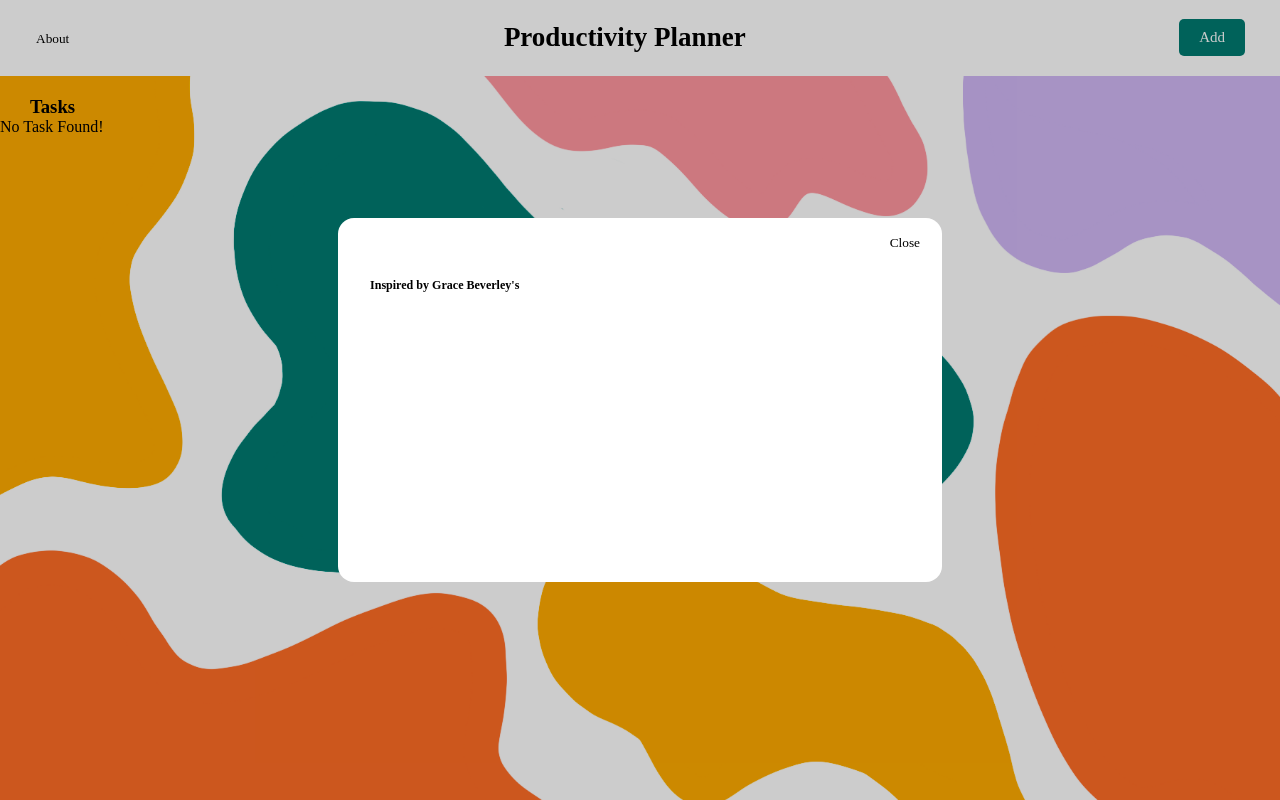
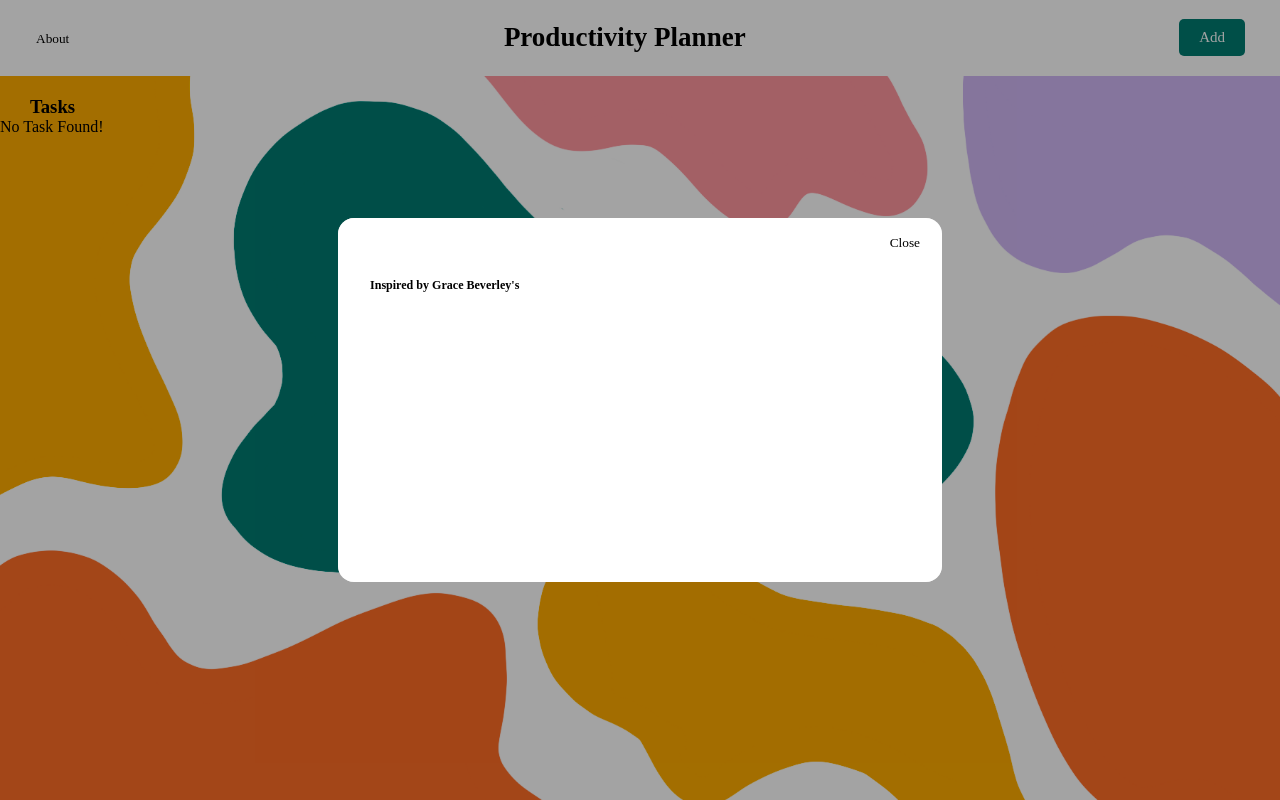
Before and after one commit to somunachima/productivity-planner, a React (Create React App) app: page / in a window 1280 px wide. Both pictures are taken after a click on the button "About". Built offline with nearby package versions, Linux system fonts and the light colour scheme; a web font is replaced by a local one.

Commit message:
add timed popup on loading of the app and a personalised favicon

```diff
--- a/public/index.html
+++ b/public/index.html
@@ -2,14 +2,14 @@
 <html lang="en">
   <head>
     <meta charset="utf-8" />
-    <!-- <link rel="icon" href="%PUBLIC_URL%/favicon.ico" /> -->
+    <link rel="icon" href="%PUBLIC_URL%/icon.png" />
     <meta name="viewport" content="width=device-width, initial-scale=1" />
     <meta name="theme-color" content="#000000" />
     <meta
       name="description"
-      content="Web site created using create-react-app"
+      content="Productivity Planner created using create-react-app"
     />
-    <link rel="apple-touch-icon" href="%PUBLIC_URL%/logo192.png" />
+    <link rel="apple-touch-icon" href="%PUBLIC_URL%/icon.png" />
     <link rel="manifest" href="%PUBLIC_URL%/manifest.json" />
 
     <link rel="stylesheet" href="https://cdnjs.cloudflare.com/ajax/libs/font-awesome/5.11.2/css/all.css" integrity="sha256-46qynGAkLSFpVbEBog43gvNhfrOj+BmwXdxFgVK/Kvc=" crossorigin="anonymous" />
--- a/src/components/Header.js
+++ b/src/components/Header.js
@@ -1,20 +1,31 @@
 import React from 'react';
 import Button from './Button';
 import Popup from './Popup';
-import { useState } from 'react';
+import { useState, useEffect } from 'react';
 import "../index.css";
 
 const Header = ({ showForm, changeTextAndColor }) => {
   const [buttonPopup, setButtonPopup] = useState(false);
+  const [timedPopup, setTimedPopup] = useState(false);
+
+  useEffect(() => {
+    setTimeout(() => {
+      setTimedPopup(true);
+    }, 3000);
+  }, []);
 
   return (
       <header>
         <div className="header">
           <div>
             <button onClick={() => setButtonPopup(true)} className="info-btn">About</button>
-            <Popup trigger={buttonPopup}>
-              <h6>Inspired by Grace Beverley's</h6>
-            </Popup>
+          <Popup trigger={buttonPopup} setTrigger={setButtonPopup}>
+            <h6>Inspired by Grace Beverley's</h6>
+          </Popup>
+
+          <Popup trigger={timedPopup} setTrigger={setTimedPopup}>
+            <h6>Inspired by Grace Beverley's</h6>
+          </Popup>
           </div>
           <h2 className="app-header">Productivity Planner</h2>
           <Button className="btn-header" onClick={showForm} color={changeTextAndColor ? '#6B0A22' : '#007B71'} text= {changeTextAndColor ? 'Close' : 'Add'} />
--- a/src/components/Popup.css
+++ b/src/components/Popup.css
@@ -20,6 +20,7 @@
   min-height: 300px;
   border-radius: 1rem;
   background-color: #FFF;
+  transform: 2s;
 }
 
 .popup-inner .close-btn {
--- a/src/components/Popup.js
+++ b/src/components/Popup.js
@@ -6,7 +6,8 @@ function Popup(props) {
         <div>
           <div className="popup">
             <div className="popup-inner">
-              <button className="close-btn">Close</button>
+              <button className="close-btn" onClick={() => props.setTrigger(false
+                )}>Close</button>
               { props.children }
             </div>
           </div>
```
Also changed, not shown: public/icon.png (added).
